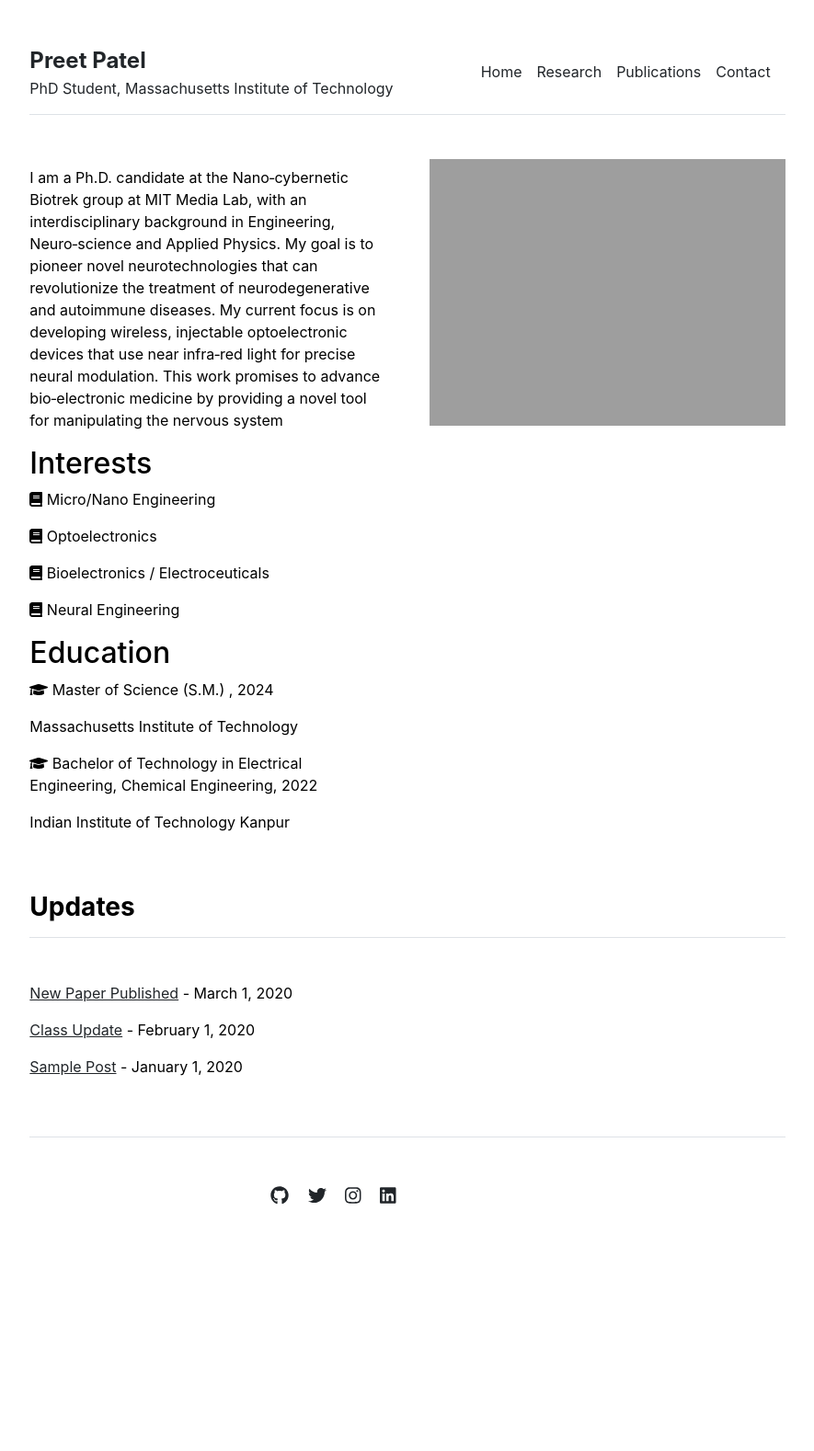
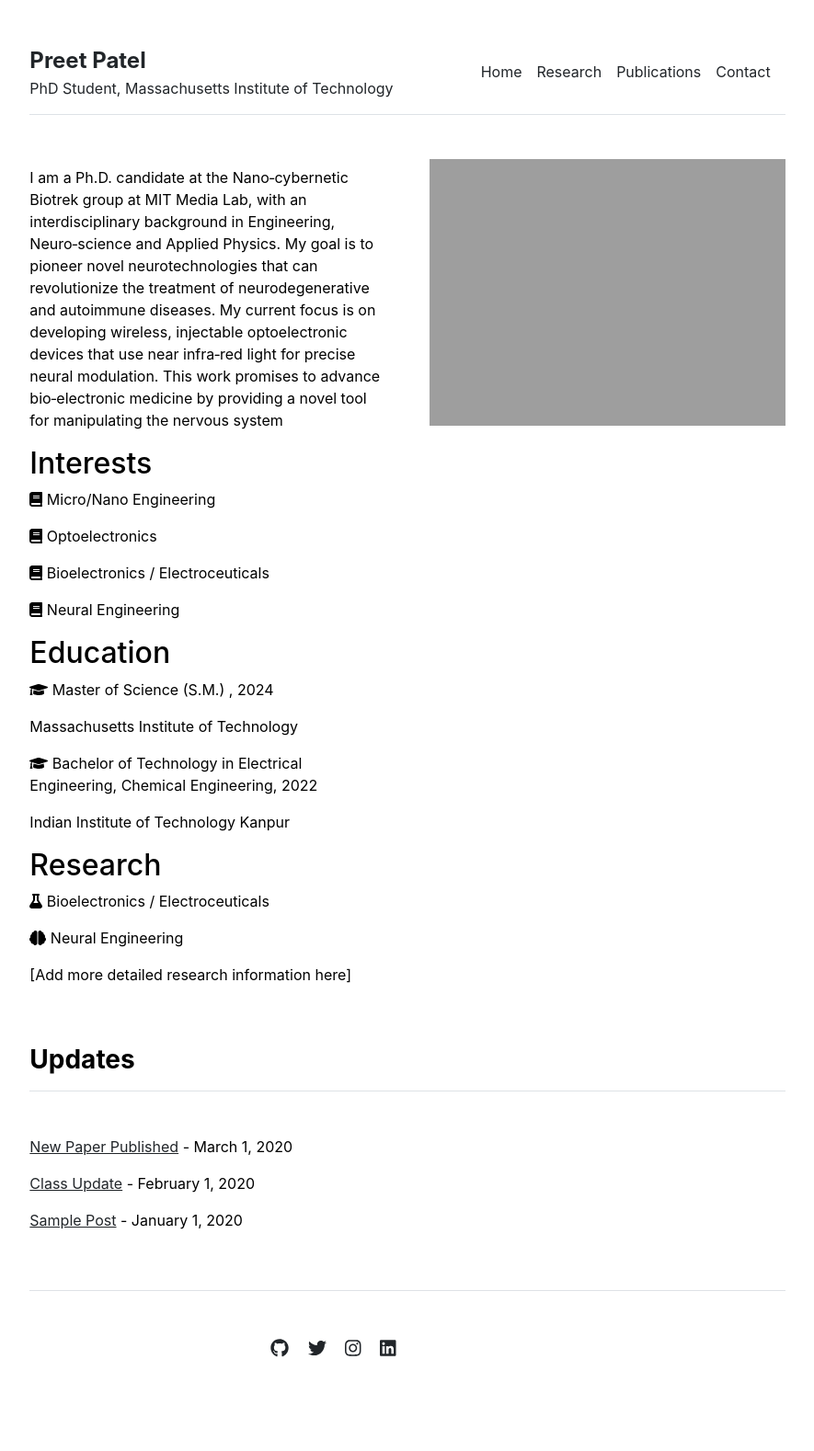
Before and after one commit to preet-mit/preet-mit, a Jekyll site: the page built from index.md, in a window 1280 px wide. Shown: the whole page at 92% size, without its empty margins (197-1082 px from the left). Built offline with Jekyll 4.4.1, drawn with Linux system fonts in a browser that asks for light colours; before the commit the page ends 1411 px from its top, so only the background shows below that.

Commit message:
Update index.md

```diff
--- a/index.md
+++ b/index.md
@@ -23,3 +23,5 @@ Massachusetts Institute of Technology
 <i class="fa fa-graduation-cap"></i> Bachelor of Technology in Electrical Engineering, Chemical Engineering, 2022
 
 Indian Institute of Technology Kanpur
+
+{% include research-content.html %}
```
